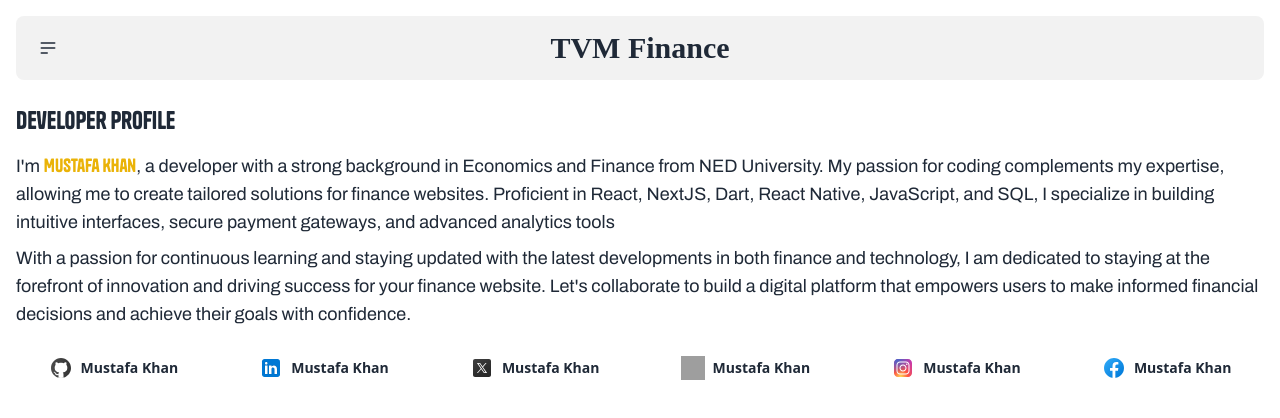
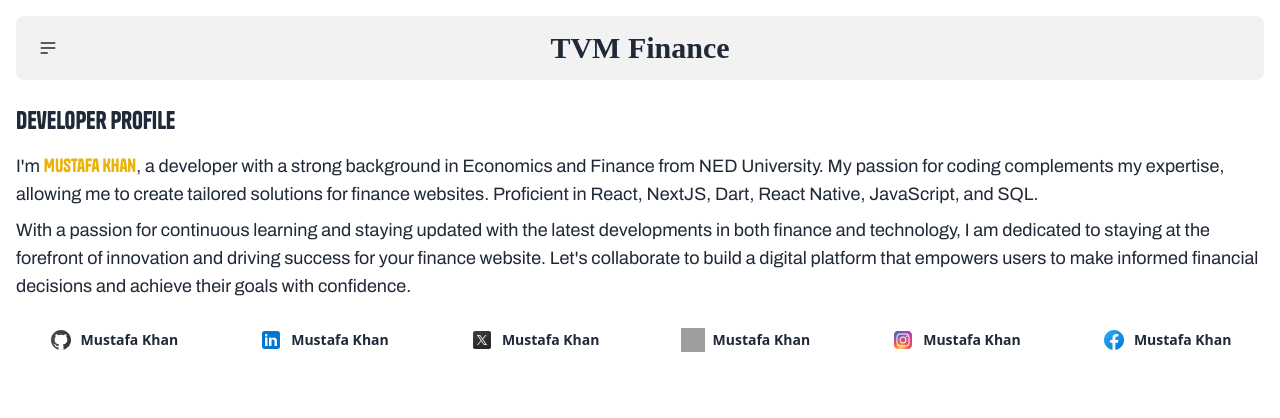
Before and after one commit to mustafakhanneo/tvmfinance, a React (Vite) app: page /about in a window 1280 px wide. Shown: the top 418 px of the page. Built offline with nearby package versions, Linux system fonts and the light colour scheme; grey boxes are pictures that could not be loaded; a web font is replaced by a local one.

Commit message:
update about

```diff
--- a/src/tabs/About.jsx
+++ b/src/tabs/About.jsx
@@ -6,7 +6,7 @@ const About = () => {
     <div className='flex flex-col space-y-4'>
     <div className='flex flex-col justify-start space-y-2'>
       <p className='font-medium font-tanker text-2xl mb-2'>Developer Profile</p>
-      <p className='font-medium text-lg font-archivo'>I'm <span className='font-tanker text-yellow-500'>Mustafa Khan</span>, a developer with a strong background in Economics and Finance from NED University. My passion for coding complements my expertise, allowing me to create tailored solutions for finance websites. Proficient in React, NextJS, Dart, React Native, JavaScript, and SQL, I specialize in building intuitive interfaces, secure payment gateways, and advanced analytics tools</p>
+      <p className='font-medium text-lg font-archivo'>I'm <span className='font-tanker text-yellow-500'>Mustafa Khan</span>, a developer with a strong background in Economics and Finance from NED University. My passion for coding complements my expertise, allowing me to create tailored solutions for finance websites. Proficient in React, NextJS, Dart, React Native, JavaScript, and SQL.</p>
       <p className='font-medium text-lg font-archivo'>With a passion for continuous learning and staying updated with the latest developments in both finance and technology, I am dedicated to staying at the forefront of innovation and driving success for your finance website. Let's collaborate to build a digital platform that empowers users to make informed financial decisions and achieve their goals with confidence.</p>
     </div>
     <div className='grid sm:grid-cols-6 grid-cols-1 gap-4'>
```
